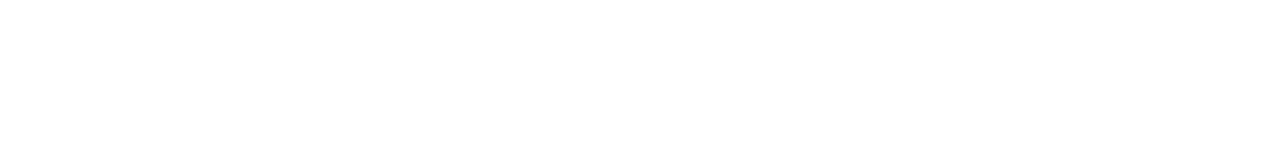
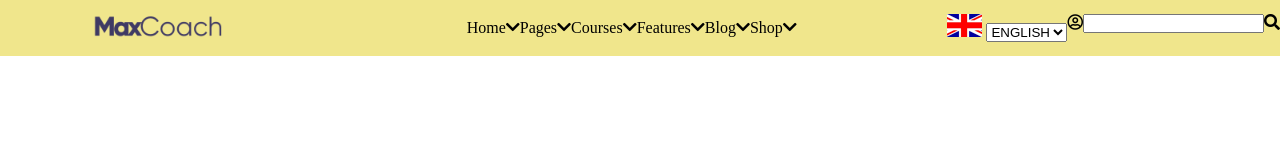
Before and after one commit to Alfredloz/proj-html-vuejs, a plain HTML site: page index.html in a window 1280 px wide. Drawn offline with nearby package versions, Linux system fonts and the light colour scheme.

Commit message:
creazione header
ho fatto anche la funzione al cambio della lingua

```diff
--- a/assets/css/style.css
+++ b/assets/css/style.css
@@ -0,0 +1,31 @@
+/* general settings */
+*{
+    margin: 0;
+    padding: 0;
+    box-sizing: border-box;
+}
+/* /general settings */
+/* utility classes */
+.d_flex{
+    display: flex;
+}
+.quit_dot{
+    list-style-type: none;
+}
+.capitalize_text{
+    text-transform: capitalize;
+}
+.uppcase_text{
+    text-transform: uppercase;
+}
+/* /utility classes */
+/* header */
+.navbar_container{
+    justify-content: space-between;
+    align-items: center;
+    background-color: khaki;
+}
+.logo img {
+    transform: scale(0.4);
+}
+/* /header */
--- a/assets/js/main.js
+++ b/assets/js/main.js
@@ -2,10 +2,18 @@
 let app = new Vue({
     el: '#app',
     data:{
-
+        languages:[
+            {text:'english', value: 0},
+            {text:'french', value: 1},
+            {text: 'german', value: 2}
+        ],
+        flagsLang:[
+            './assets/img/en.png',
+            './assets/img/fr.png',
+            './assets/img/de.png',
+        ],
+        counter: 0,
     },
     methods: {
-
     }
 });
-console.log('ciao');
--- a/index.html
+++ b/index.html
@@ -9,20 +9,44 @@
 </head>
 <body>
     <div id="app">
-        <header>
-            <div class="logo">
-
-            </div>
-            <nav class="navbar">
-
-            </nav>
-            <div class="lang_search">
-
+        <!-- header -->
+        <header id="header_container" class="header_container">
+            <div class="navbar_container d_flex">
+                <div class="logo">
+                    <img src="./assets/img/dark-logo.png" alt="page logo">
+                </div>
+                <nav class="navbar">
+                    <ul class="navbar_opt d_flex quit_dot capitalize_text">
+                        <li>home<i class="fas fa-chevron-down"></i></li>
+                        <li>pages<i class="fas fa-chevron-down"></i></li>
+                        <li>courses<i class="fas fa-chevron-down"></i></li>
+                        <li>features<i class="fas fa-chevron-down"></i></li>
+                        <li>blog<i class="fas fa-chevron-down"></i></li>
+                        <li>shop<i class="fas fa-chevron-down"></i></li>
+                    </ul>
+                </nav>
+                <div class="lang_search">
+                    <ul class="d_flex quit_dot">
+                        <li>
+                            <img :src="flagsLang[counter]" alt="">
+                            <select name="languages" id="languages" class="uppcase_text" v-model="counter">
+                                <option value="" v-for="language in languages" v-bind:value="language.value">{{language.text}}</option>
+                            </select>
+                        </li>
+                        <li><i class="far fa-user-circle"></i></li>
+                        <li>
+                            <div class="search_box">
+                                <input type="text"><i class="fas fa-search"></i>
+                            </div>
+                        </li>
+                    </ul>
+                </div>
             </div>
             <div class="banner">
 
             </div>
         </header>
+        <!-- /header -->
         <main>
             <section  class="explain_business"></section>
             <section  class="services"></section>
```
Also changed, not shown: progetto.txt, 1 other file.
